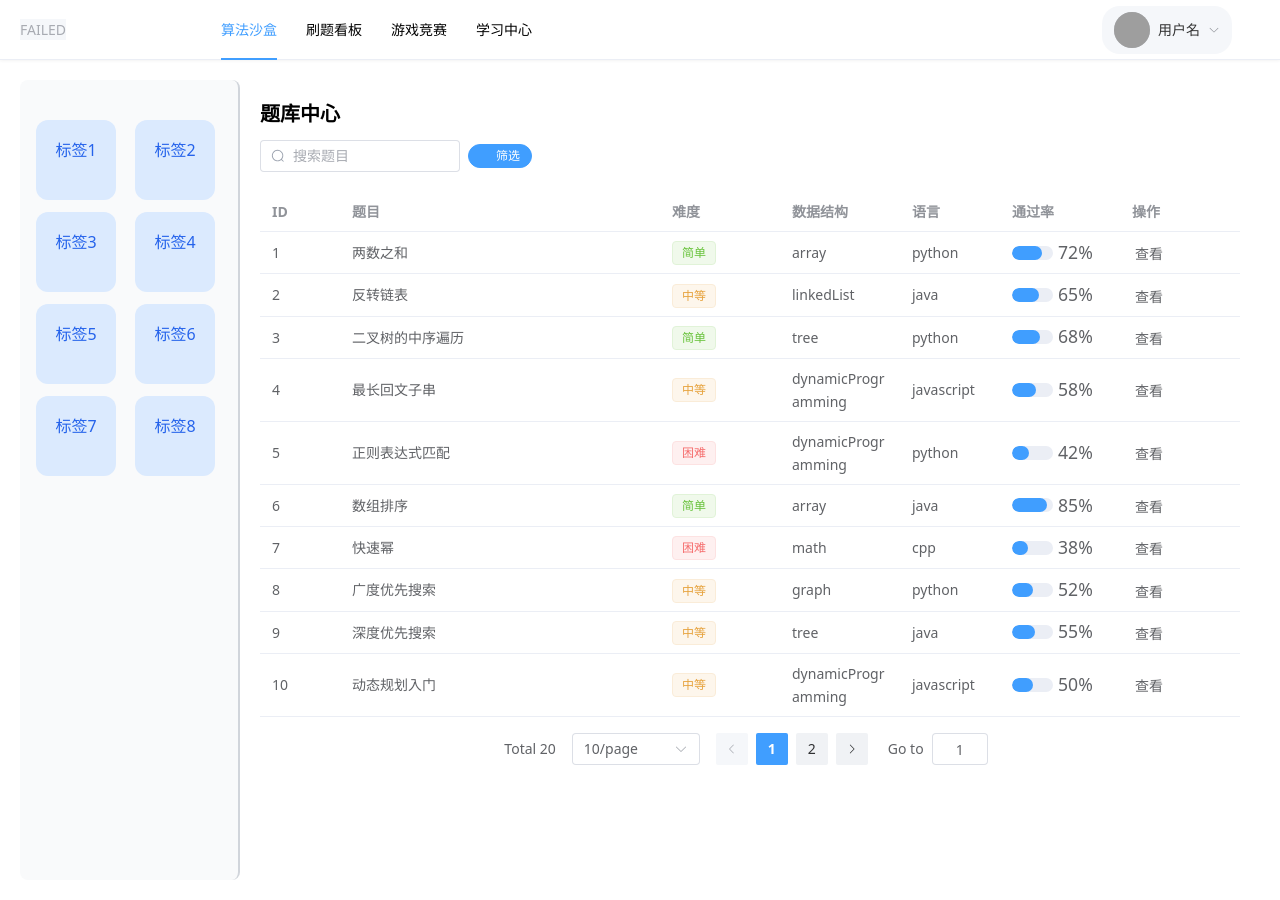
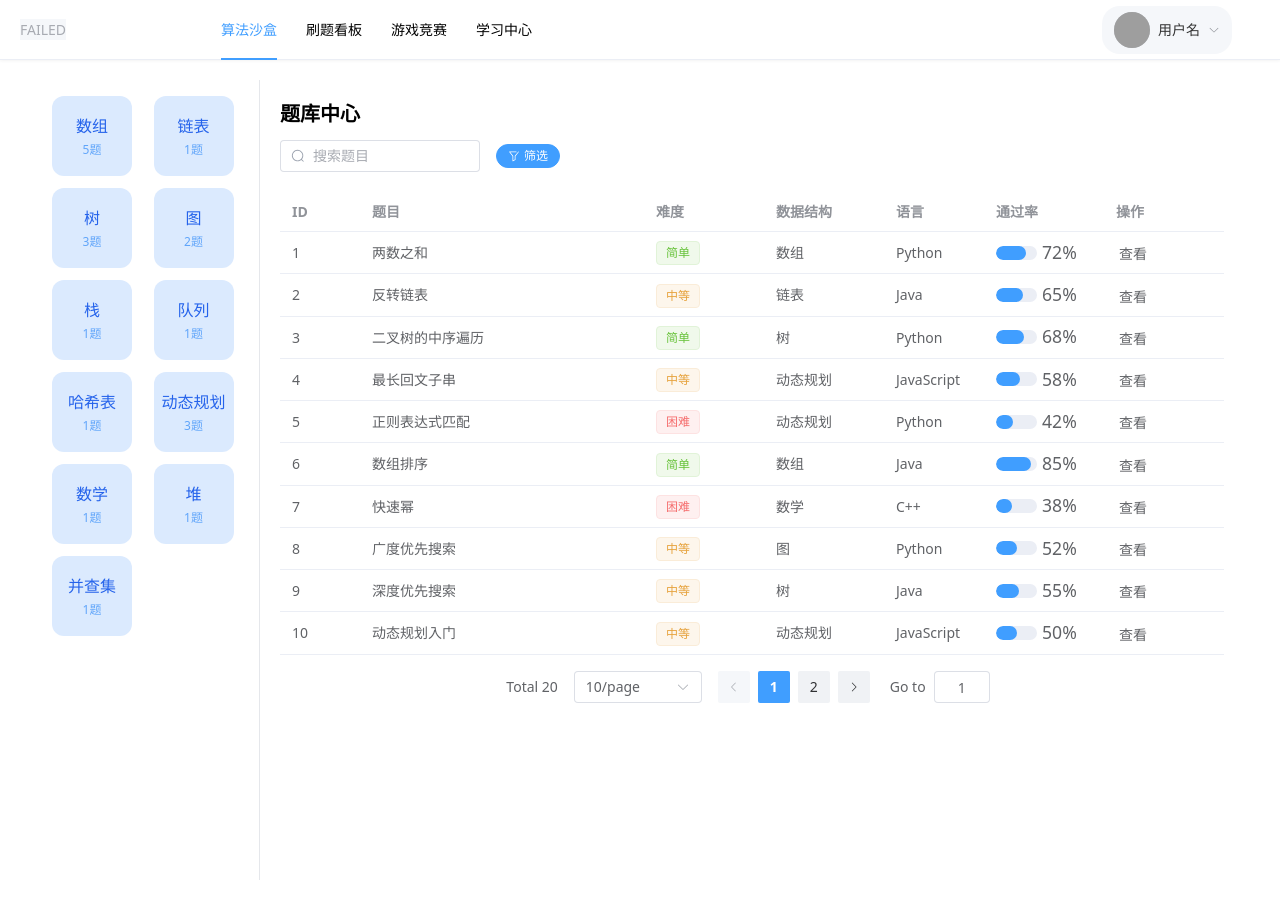
Before and after one commit to LinFen07/Penson_System, a Vue app: page /problemBank in a window 1280 px wide. Built offline with nearby package versions, Linux system fonts and the light colour scheme; grey boxes are pictures that could not be loaded.

Commit message:
优化算法沙盒页面

```diff
--- a/src/views/ProblemBankView.vue
+++ b/src/views/ProblemBankView.vue
@@ -1,26 +1,50 @@
 <template>
-  <div class="h-screen flex flex-col">
-    <el-container class="flex-1">
-      <!-- 侧边栏 -->
-      <el-aside width="220px" class="bg-gray-50 pt-5 pb-4 px-4 border-r-2 border-gray-300 flex flex-col rounded-lg" style="padding-top: 40px;">
+  <div class="w-full px-4  min-w-[320px] h-screen overflow-hidden flex flex-col">
+    <div class="flex flex-grow overflow-hidden">
+      <!-- 左侧导航栏 - 数据结构分类 -->
+      <div class="w-56 flex-shrink-0 p-4 space-y-2 border-r border-gray-200 bg-white">
         <div class="grid grid-cols-2 gap-3">
-          <div v-for="n in 8" :key="n"
-               class="w-20 h-20 rounded-xl bg-blue-100 flex items-center justify-center cursor-pointer hover:bg-blue-200 transition-colors"
-               style="padding-bottom:20px;">
-            <span class="text-blue-600 font-medium">标签{{n}}</span>
+          <div
+            v-for="ds in dataStructureOptions"
+            :key="ds.value"
+            class="w-20 h-20 rounded-xl flex flex-col items-center justify-center cursor-pointer transition-all"
+            :class="{
+              'bg-blue-100 hover:bg-blue-200': !filterForm.dataStructure.includes(ds.value),
+              'bg-blue-500 hover:bg-blue-600': filterForm.dataStructure.includes(ds.value)
+            }"
+            @click="toggleDataStructureFilter(ds.value)"
+          >
+            <span
+              class="font-medium mb-1"
+              :class="{
+                'text-blue-600': !filterForm.dataStructure.includes(ds.value),
+                'text-white': filterForm.dataStructure.includes(ds.value)
+              }"
+            >
+              {{ ds.label }}
+            </span>
+            <span
+              class="text-xs"
+              :class="{
+                'text-blue-400': !filterForm.dataStructure.includes(ds.value),
+                'text-blue-100': filterForm.dataStructure.includes(ds.value)
+              }"
+            >
+              {{ getProblemCountByStructure(ds.value) }}题
+            </span>
           </div>
         </div>
-      </el-aside>
+      </div>
 
-      <!-- 主内容区 -->
-      <el-main class="p-5">
+      <!-- 右侧题库区域 - 可滚动 -->
+      <div class="flex-grow p-5 min-w-0 overflow-y-auto">
         <!-- 标题 -->
         <div class="flex justify-between items-center mb-3">
           <h1 class="text-xl font-semibold">题库中心</h1>
         </div>
 
         <!-- 搜索区域 -->
-        <div class="flex items-center space-x-2 mb-5">
+        <div class="flex items-center space-x-2 mb-5 flex-wrap gap-2">
           <el-input
             v-model="searchKeyword"
             placeholder="搜索题目"
@@ -35,20 +59,48 @@
             </template>
           </el-input>
 
-          <!-- 筛选按钮 -->
+          <!-- 优化后的筛选按钮（修复图标问题） -->
           <el-button
             type="primary"
-            icon="el-icon-filter"
+            :icon="showFilterModal ? Search : Filter"
             size="small"
-            style="border-radius: 20px;"
+            style="border-radius: 20px; transition: all 0.3s ease;"
             @click="showFilterModal = true"
+            class="relative group"
           >
             筛选
+            <!-- 筛选条件提示 -->
+            <template v-if="hasActiveFilters">
+              <span class="absolute -top-1 -right-1 w-4 h-4 rounded-full bg-red-500 text-white text-xs flex items-center justify-center">
+                {{ activeFilterCount }}
+              </span>
+            </template>
+
+            <!-- 悬停时显示当前筛选条件 -->
+            <div v-if="hasActiveFilters" class="absolute bottom-full left-0 mb-2 p-2 bg-white rounded shadow-lg text-sm w-48 z-10 hidden group-hover:block">
+              <div class="font-medium text-gray-700 mb-1">当前筛选条件：</div>
+              <div v-if="filterForm.difficulty" class="text-gray-600">• 难度：{{ filterForm.difficulty }}</div>
+              <div v-if="filterForm.dataStructure.length" class="text-gray-600">• 数据结构：{{ filterForm.dataStructure.map(getStructureLabel).join('、') }}</div>
+              <div v-if="filterForm.language.length" class="text-gray-600">• 语言：{{ filterForm.language.map(getLanguageLabel).join('、') }}</div>
+              <div v-if="filterForm.passRateMin > 0 || filterForm.passRateMax < 100" class="text-gray-600">• 通过率：{{ filterForm.passRateMin }}%-{{ filterForm.passRateMax }}%</div>
+            </div>
+          </el-button>
+
+          <!-- 新增：清除筛选按钮 -->
+          <el-button
+            v-if="hasActiveFilters"
+            type="default"
+            icon="el-icon-refresh-left"
+            size="small"
+            style="border-radius: 20px; background: #f5f5f5;"
+            @click="resetFilterForm"
+          >
+            清除筛选
           </el-button>
         </div>
 
         <!-- 题库表格 -->
-        <el-table :data="currentProblemList" class="w-full mt-3">
+        <el-table :data="currentProblemList" class="w-full mt-3" highlight-current-row>
           <el-table-column prop="id" label="ID" width="80" />
           <el-table-column prop="title" label="题目" />
           <el-table-column prop="difficulty" label="难度" width="120">
@@ -56,8 +108,12 @@
               <el-tag :type="getDifficultyTagType(row.difficulty)">{{ row.difficulty }}</el-tag>
             </template>
           </el-table-column>
-          <el-table-column prop="dataStructure" label="数据结构" width="120" />
-          <el-table-column prop="language" label="语言" width="100" />
+          <el-table-column label="数据结构" width="120">
+            <template #default="{ row }">{{ getStructureLabel(row.dataStructure) }}</template>
+          </el-table-column>
+          <el-table-column label="语言" width="100">
+            <template #default="{ row }">{{ getLanguageLabel(row.language) }}</template>
+          </el-table-column>
           <el-table-column prop="passRate" label="通过率" width="120">
             <template #default="{ row }">
               <el-progress :percentage="parseInt(row.passRate)" :stroke-width="14" />
@@ -91,7 +147,7 @@
         >
           <div class="p-4">
             <el-form :model="filterForm" label-width="100px" class="space-y-4">
-              <!-- 难度筛选：改为下拉框 -->
+              <!-- 难度筛选 -->
               <el-form-item label="难度">
                 <el-select
                   v-model="filterForm.difficulty"
@@ -127,7 +183,7 @@
                 </el-select>
               </el-form-item>
 
-              <!-- 语言筛选：添加语言选择 -->
+              <!-- 语言筛选 -->
               <el-form-item label="语言">
                 <el-select
                   v-model="filterForm.language"
@@ -146,7 +202,7 @@
                 </el-select>
               </el-form-item>
 
-              <!-- 通过率筛选：优化显示 -->
+              <!-- 通过率筛选 -->
               <el-form-item label="通过率范围">
                 <div class="flex items-center space-x-2">
                   <el-input
@@ -186,14 +242,14 @@
             </span>
           </template>
         </el-dialog>
-      </el-main>
-    </el-container>
+      </div>
+    </div>
   </div>
 </template>
 
 <script setup>
 import { ref, computed, reactive, watch } from 'vue'
-import { Search } from '@element-plus/icons-vue'
+import { Search, Filter } from '@element-plus/icons-vue'  // 只导入存在的图标
 
 // 搜索关键词
 const searchKeyword = ref('')
@@ -203,16 +259,34 @@ const showFilterModal = ref(false)
 // 分页相关
 const currentPage = ref(1)
 const pageSize = ref(10)
-const totalProblems = ref(0)
 
-// 筛选表单数据（修改了通过率的结构）
+// 筛选表单数据
 const filterForm = reactive({
-  difficulty: '', // 改为单选
+  difficulty: '',
   dataStructure: [],
   language: [],
-  passRateRange: [0, 100], // 滑块范围
-  passRateMin: 0, // 输入框最小值
-  passRateMax: 100 // 输入框最大值
+  passRateRange: [0, 100],
+  passRateMin: 0,
+  passRateMax: 100
+})
+
+// 计算属性：是否有活跃的筛选条件
+const hasActiveFilters = computed(() => {
+  return filterForm.difficulty !== '' ||
+         filterForm.dataStructure.length > 0 ||
+         filterForm.language.length > 0 ||
+         filterForm.passRateMin > 0 ||
+         filterForm.passRateMax < 100
+})
+
+// 计算属性：活跃筛选条件数量
+const activeFilterCount = computed(() => {
+  let count = 0
+  if (filterForm.difficulty !== '') count++
+  if (filterForm.dataStructure.length > 0) count++
+  if (filterForm.language.length > 0) count++
+  if (filterForm.passRateMin > 0 || filterForm.passRateMax < 100) count++
+  return count
 })
 
 // 监听滑块变化，同步到输入框
@@ -223,20 +297,21 @@ const updatePassRateInputs = () => {
 
 // 监听输入框变化，同步到滑块
 watch(() => [filterForm.passRateMin, filterForm.passRateMax], () => {
-  // 确保输入值在有效范围内
-  filterForm.passRateMin = Math.max(0, Math.min(100, filterForm.passRateMin))
-  filterForm.passRateMax = Math.max(0, Math.min(100, filterForm.passRateMax))
+  // 处理非数字情况和边界值
+  filterForm.passRateMin = isNaN(filterForm.passRateMin) ? 0 : Math.max(0, Math.min(100, filterForm.passRateMin))
+  filterForm.passRateMax = isNaN(filterForm.passRateMax) ? 100 : Math.max(0, Math.min(100, filterForm.passRateMax))
+
   // 确保最小值不大于最大值
   if (filterForm.passRateMin > filterForm.passRateMax) {
-    filterForm.passRateMin = filterForm.passRateMax
+    [filterForm.passRateMin, filterForm.passRateMax] = [filterForm.passRateMax, filterForm.passRateMin]
   }
-  // 更新滑块
+
   filterForm.passRateRange = [filterForm.passRateMin, filterForm.passRateMax]
 })
 
 // 筛选选项
 const difficultyOptions = [
-  { value: '', label: '全部' }, // 添加全部选项
+  { value: '', label: '全部' },
   { value: '简单', label: '简单' },
   { value: '中等', label: '中等' },
   { value: '困难', label: '困难' }
@@ -250,11 +325,13 @@ const dataStructureOptions = [
   { value: 'stack', label: '栈' },
   { value: 'queue', label: '队列' },
   { value: 'hashTable', label: '哈希表' },
-  { value: 'dynamicProgramming', label: '动态规划' }
+  { value: 'dynamicProgramming', label: '动态规划' },
+  { value: 'math', label: '数学' },
+  { value: 'heap', label: '堆' },
+  { value: 'unionFind', label: '并查集' }
 ]
 
 const languageOptions = [
-  { value: '', label: '全部' }, // 添加全部选项
   { value: 'python', label: 'Python' },
   { value: 'java', label: 'Java' },
   { value: 'javascript', label: 'JavaScript' },
@@ -287,19 +364,9 @@ const problemList = ref([
   { id: 20, title: '拓扑排序', difficulty: '困难', passRate: '30%', dataStructure: 'graph', language: 'cpp' }
 ])
 
-// 监听总题数变化
-totalProblems.value = problemList.value.length
-
-// 计算属性：当前页显示的题目（应用筛选条件）
-const currentProblemList = computed(() => {
-  const start = (currentPage.value - 1) * pageSize.value
-  const end = start + pageSize.value
-  return filteredProblems.value.slice(start, end)
-})
-
-// 计算属性：筛选后的题目（修改了通过率的筛选逻辑）
+// 筛选后的题目
 const filteredProblems = computed(() => {
-  let filtered = problemList.value
+  let filtered = [...problemList.value]
 
   // 按关键词筛选
   if (searchKeyword.value.trim()) {
@@ -314,34 +381,36 @@ const filteredProblems = computed(() => {
 
   // 按难度筛选
   if (filterForm.difficulty) {
-    filtered = filtered.filter(problem =>
-      problem.difficulty === filterForm.difficulty
-    )
+    filtered = filtered.filter(problem => problem.difficulty === filterForm.difficulty)
   }
 
   // 按数据结构筛选
   if (filterForm.dataStructure.length > 0) {
-    filtered = filtered.filter(problem =>
-      filterForm.dataStructure.includes(problem.dataStructure)
-    )
+    filtered = filtered.filter(problem => filterForm.dataStructure.includes(problem.dataStructure))
   }
 
   // 按语言筛选
-  if (filterForm.language.length > 0 && !filterForm.language.includes('')) {
-    filtered = filtered.filter(problem =>
-      filterForm.language.includes(problem.language)
-    )
+  if (filterForm.language.length > 0) {
+    filtered = filtered.filter(problem => filterForm.language.includes(problem.language))
   }
 
   // 按通过率筛选
-  const minRate = filterForm.passRateRange[0]
-  const maxRate = filterForm.passRateRange[1]
   filtered = filtered.filter(problem => {
     const rate = parseInt(problem.passRate)
-    return rate >= minRate && rate <= maxRate
+    return rate >= filterForm.passRateMin && rate <= filterForm.passRateMax
   })
 
   return filtered
+})
+
+// 总题目数（筛选后）
+const totalProblems = computed(() => filteredProblems.value.length)
+
+// 当前页显示的题目
+const currentProblemList = computed(() => {
+  const start = (currentPage.value - 1) * pageSize.value
+  const end = start + pageSize.value
+  return filteredProblems.value.slice(start, end)
 })
 
 // 难度标签类型
@@ -354,10 +423,43 @@ const getDifficultyTagType = (difficulty) => {
   }
 }
 
+// 获取数据结构中文标签
+const getStructureLabel = (value) => {
+  const item = dataStructureOptions.find(option => option.value === value)
+  return item ? item.label : value
+}
+
+// 切换数据结构筛选
+const toggleDataStructureFilter = (value) => {
+  const index = filterForm.dataStructure.indexOf(value)
+  if (index === -1) {
+    filterForm.dataStructure.push(value)
+  } else {
+    filterForm.dataStructure.splice(index, 1)
+  }
+  currentPage.value = 1
+}
+
+// 获取每种数据结构的题目数量
+const getProblemCountByStructure = (structure) => {
+  return problemList.value.filter(p => p.dataStructure === structure).length
+}
+
+// 获取语言中文标签
+const getLanguageLabel = (value) => {
+  const item = languageOptions.find(option => option.value === value)
+  return item ? item.label : value
+}
+
 // 搜索功能
 const searchProblems = () => {
   currentPage.value = 1 // 重置到第一页
 }
+
+// 监听搜索关键词变化，实时筛选
+watch(searchKeyword, () => {
+  currentPage.value = 1 // 重置页码
+})
 
 // 处理分页大小变化
 const handleSizeChange = (newSize) => {
@@ -388,11 +490,39 @@ const applyFilters = () => {
 
 // 关闭筛选弹窗时的回调
 const onFilterModalClose = () => {
-  console.log('筛选弹窗已关闭')
+  // 可以在这里添加关闭弹窗后的逻辑
 }
 
 // 查看题目
 const viewProblem = () => {
   console.log('查看题目逻辑待实现...')
+  // 实际应用中可以使用路由跳转或打开详情弹窗
+  // router.push(`/problem/${row.id}`)
 }
 </script>
+
+<style scoped>
+/* 滚动条样式 */
+::-webkit-scrollbar {
+  width: 6px;
+}
+
+::-webkit-scrollbar-track {
+  background: #f1f1f1;
+  border-radius: 10px;
+}
+
+::-webkit-scrollbar-thumb {
+  background: #c1c1c1;
+  border-radius: 10px;
+}
+
+::-webkit-scrollbar-thumb:hover {
+  background: #a8a8a8;
+}
+
+/* 表格行悬停效果 */
+::v-deep .el-table__row:hover {
+  background-color: #f5f7fa !important;
+}
+</style>
```
